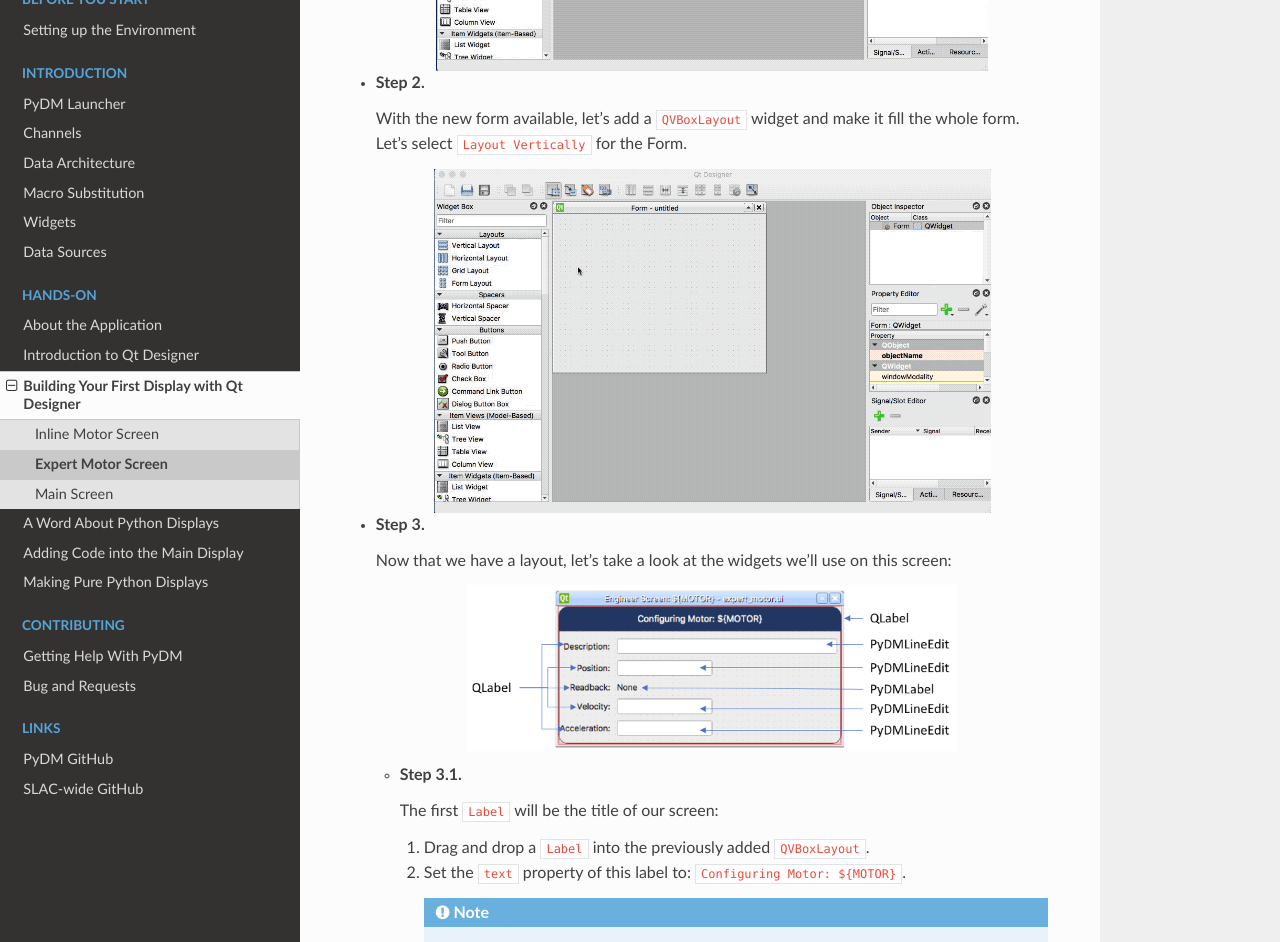
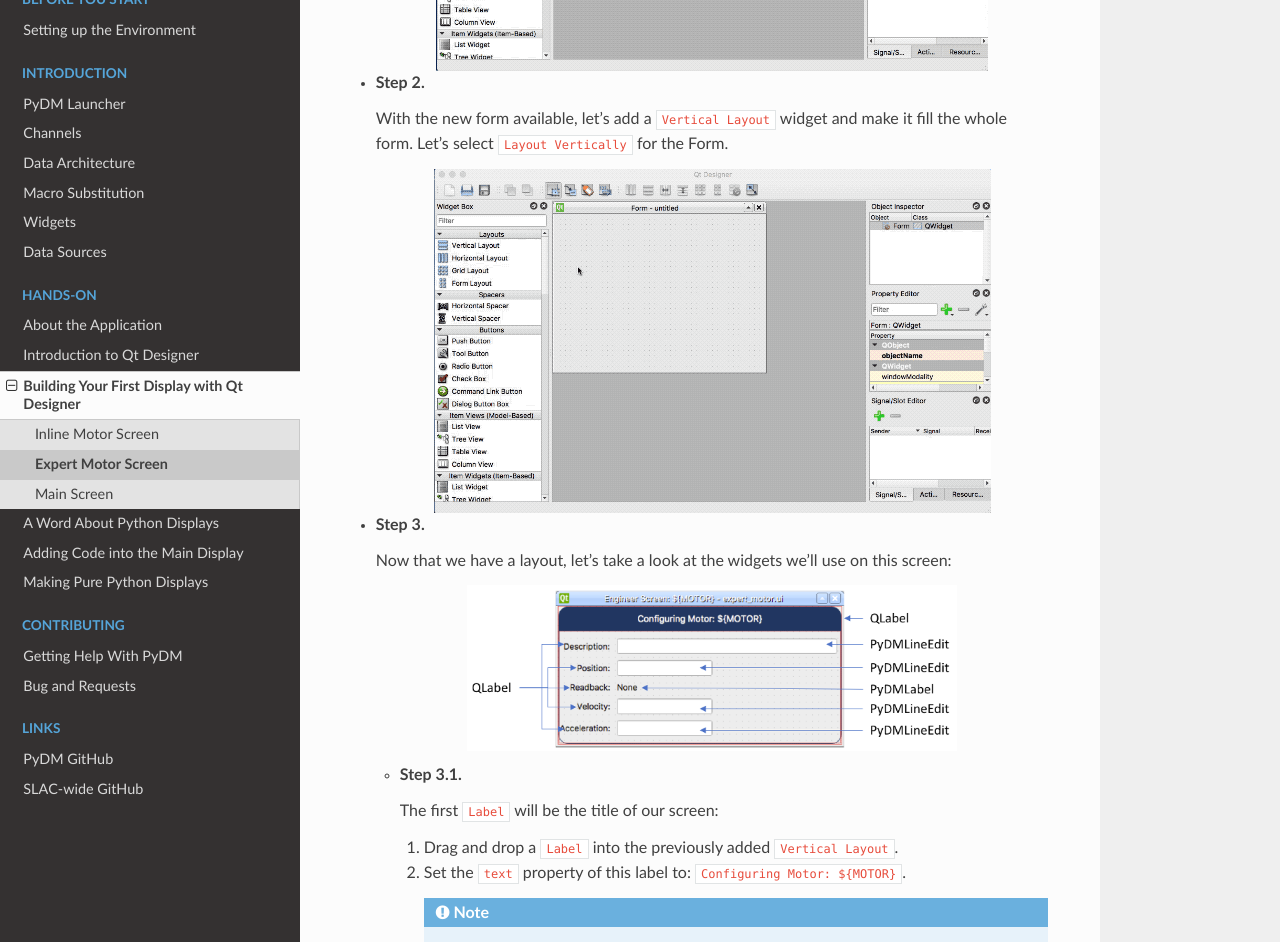
Before and after one commit to slaclab/pydm-tutorial, a Sphinx documentation site: the page built from docs/source/action/designer_expert.rst, in a window 1280 px wide and 1400 px high, scrolled down 1069 px. Shown: the part 147-1089 px from the top of the window. Built offline with Sphinx 7.4.7 and the Read the Docs theme 2.0.0, drawn with Linux system fonts in a browser that asks for light colours; some of the changed text lies outside the part shown.

Commit message:
DOC:Replace QVBoxLayout with "Vertical Layout"
Replacing all designer class references to use search labels.

```diff
--- a/docs/source/action/designer_expert.rst
+++ b/docs/source/action/designer_expert.rst
@@ -39,7 +39,7 @@ The finished result will look like this:
 
 * **Step 2.**
 
-  With the new form available, let's add a ``QVBoxLayout`` widget and make
+  With the new form available, let's add a ``Vertical Layout`` widget and make
   it fill the whole form. Let's select ``Layout Vertically`` for the Form.
 
   .. figure:: /_static/action/inline/inline_layout.gif
@@ -60,7 +60,7 @@ The finished result will look like this:
 
     The first ``Label`` will be the title of our screen:
 
-    #. Drag and drop a ``Label`` into the previously added ``QVBoxLayout``.
+    #. Drag and drop a ``Label`` into the previously added ``Vertical Layout``.
     #. Set the ``text`` property of this label to: ``Configuring Motor: ${MOTOR}``.
 
        .. note::
@@ -96,7 +96,7 @@ The finished result will look like this:
     The second widget that we will add is a ``Frame``, which will be the container
     of the fields in our form:
 
-    #. Drag and drop a ``Frame`` into the previously added ``QVBoxLayout`` under
+    #. Drag and drop a ``Frame`` into the previously added ``Vertical Layout`` under
        the ``Label`` that was added at **Step 3.1**.
     #. Set the ``frameShape`` property to ``StyledPanel``.
     #. Set the ``frameShadow`` property to ``Raised``.
```
